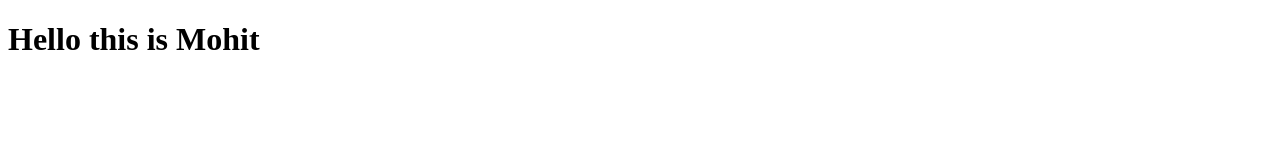
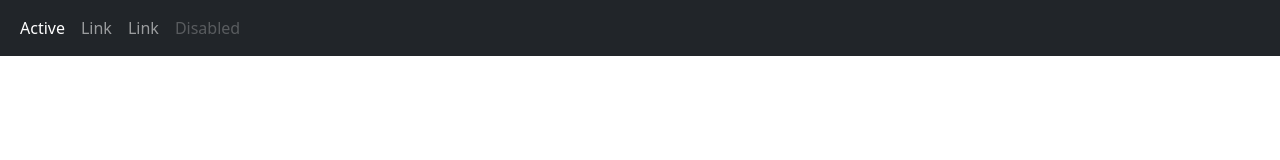
Before and after one commit to mohitkumarrajbadi/Cloud_Testing, a React app: page / in a window 1280 px wide. Built offline with nearby package versions, Linux system fonts and the light colour scheme.

Commit message:
Added the Navbar Section

```diff
--- a/public/index.html
+++ b/public/index.html
@@ -20,6 +20,11 @@
       work correctly both with client-side routing and a non-root public URL.
       Learn how to configure a non-root public URL by running `npm run build`.
     -->
+    <!-- Latest compiled and minified CSS -->
+<link href="https://cdn.jsdelivr.net/npm/bootstrap@5.2.1/dist/css/bootstrap.min.css" rel="stylesheet">
+
+<!-- Latest compiled JavaScript -->
+<script src="https://cdn.jsdelivr.net/npm/bootstrap@5.2.1/dist/js/bootstrap.bundle.min.js"></script>
 	<title>React App</title>
 </head>
 
--- a/src/index.js
+++ b/src/index.js
@@ -1,11 +1,43 @@
 import React from "react";
 import ReactDom from "react-dom";
 
-function SideBar() {}
+function NavBar() {
+  return (
+    <nav class="navbar navbar-expand-sm bg-dark navbar-dark">
+      <div class="container-fluid">
+        <ul class="navbar-nav">
+          <li class="nav-item">
+            <a class="nav-link active" href="#">
+              Active
+            </a>
+          </li>
+          <li class="nav-item">
+            <a class="nav-link" href="#">
+              Link
+            </a>
+          </li>
+          <li class="nav-item">
+            <a class="nav-link" href="#">
+              Link
+            </a>
+          </li>
+          <li class="nav-item">
+            <a class="nav-link disabled" href="#">
+              Disabled
+            </a>
+          </li>
+        </ul>
+      </div>
+    </nav>
+  );
+}
 
-ReactDom.render(
-  <div>
-    <h1>Hello this is Mohit</h1>
-  </div>,
-  document.getElementById("root")
-);
+function Section1(){
+  return (
+    <div>
+
+    </div>
+  );
+}
+
+ReactDom.render(<NavBar />, document.getElementById("root"));
```
Also changed, not shown: 1 other file.
